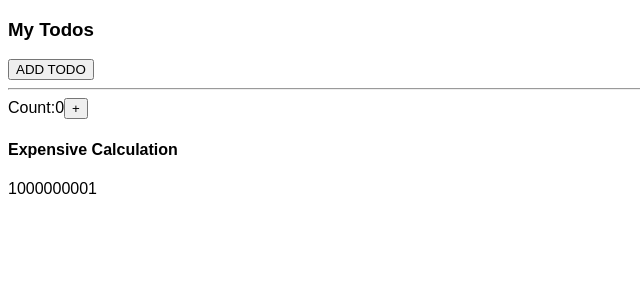
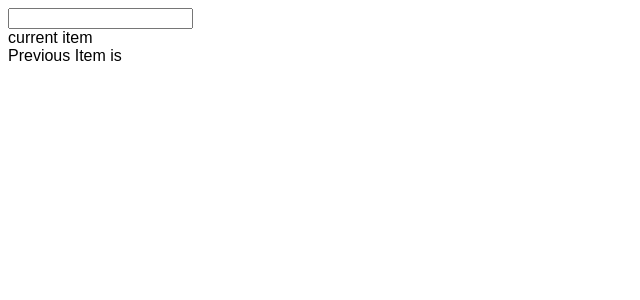
Before and after one commit to muazimmaqbool/Reactjs-with-Me, a React (Create React App) app: page / in a window 1280 px wide. Shown: the top 300 px of the page, without its empty margins (0-640 px from the left). Built offline with nearby package versions, Linux system fonts and the light colour scheme.

Commit message:
useMemo done

```diff
--- a/src/App.jsx
+++ b/src/App.jsx
@@ -134,8 +134,8 @@ function App() {
       {/* <UseEffect3/> */}
       {/* <UseEffect4Example/> */}
 
-      <UseMemo />
-      {/* <UseRef/> */}
+      {/* <UseMemo /> */}
+      <UseRef/>
 
       {/* <UseContext/> */}
 
```
